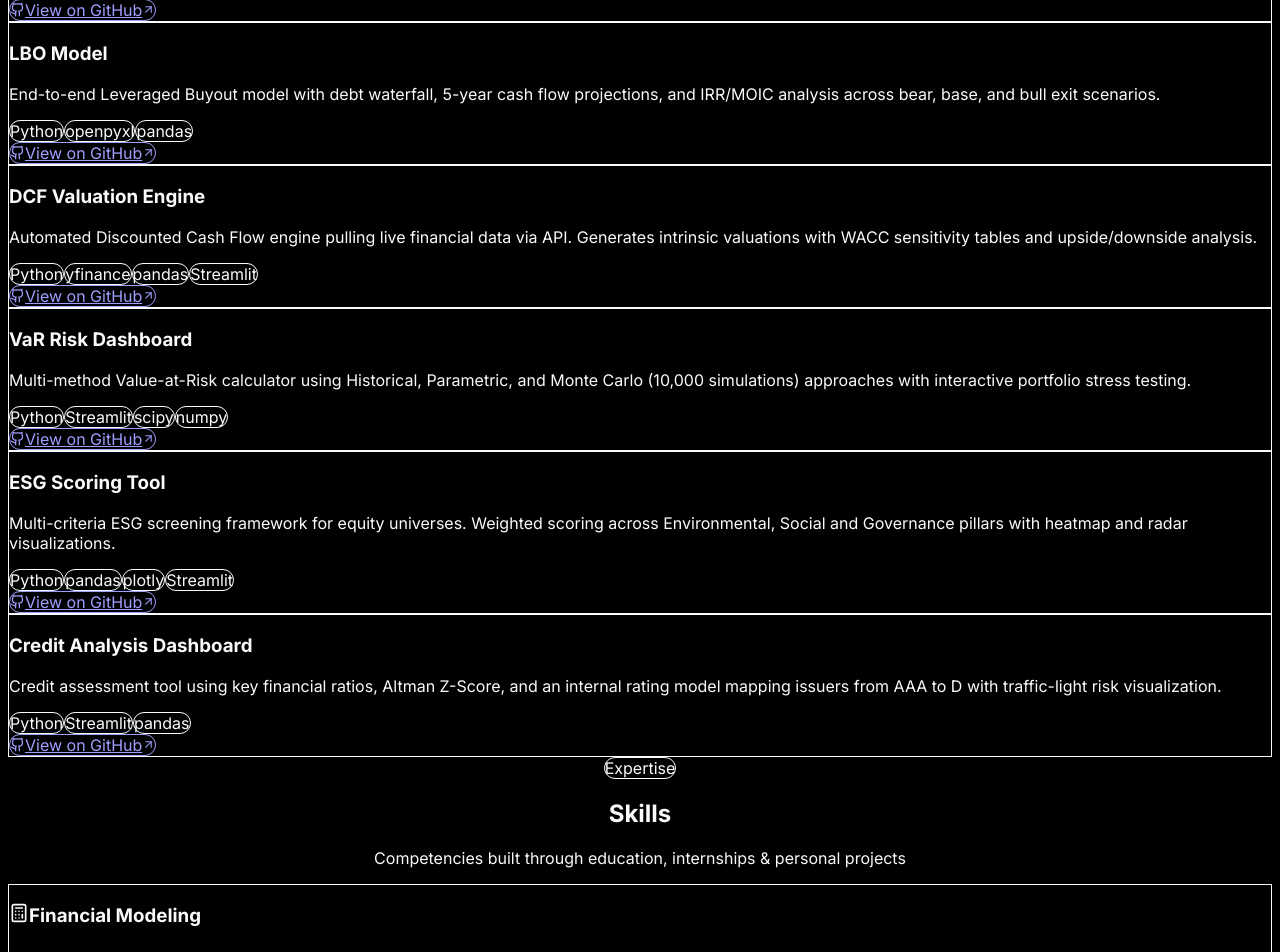
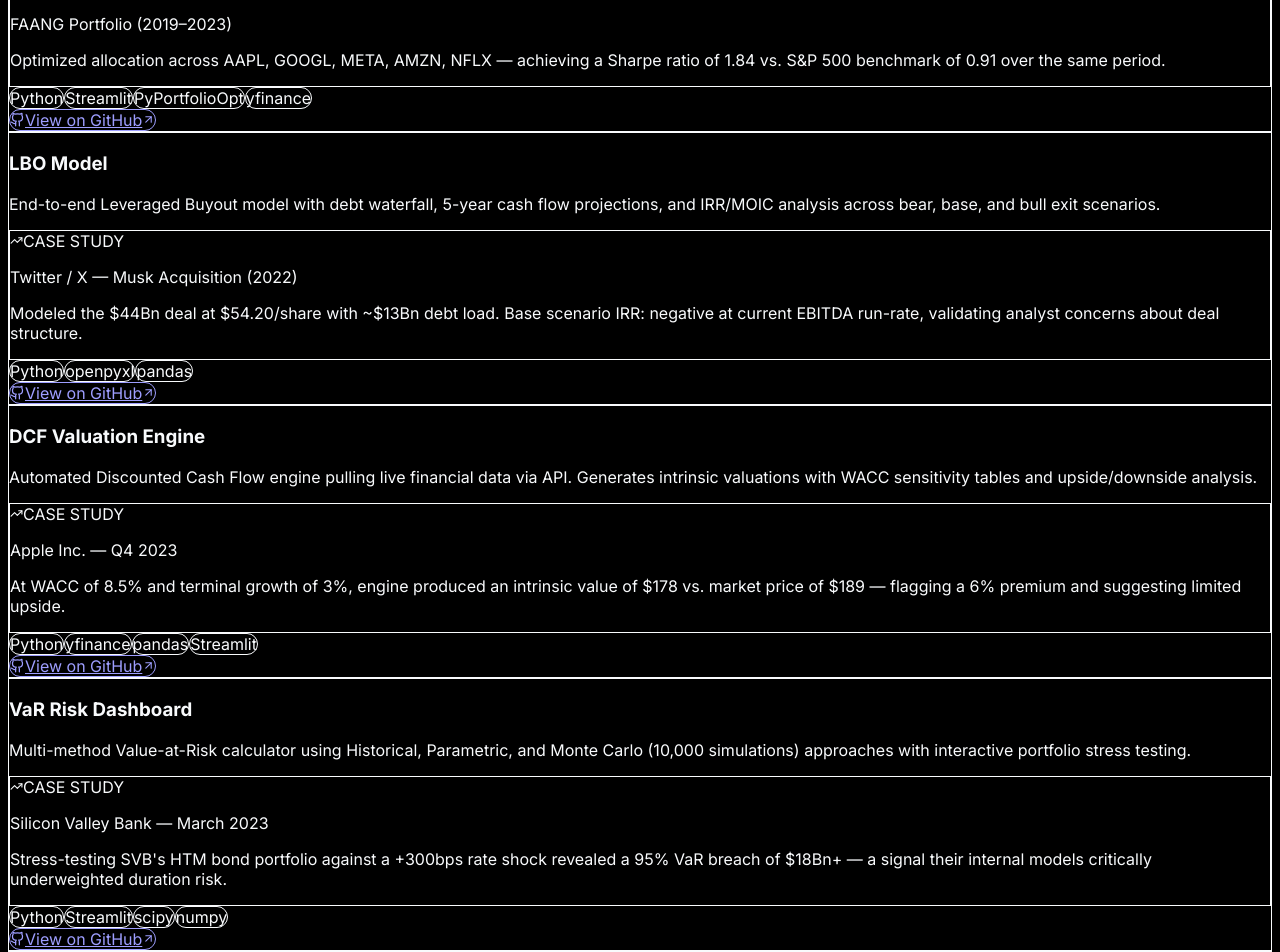
Before and after one commit to wxlly00/portfolio-finance, a Next.js app in the folder my-finance-portfolio/: page / in a window 1280 px wide. Shown: the part 2880-3832 px from the top of the page. Built offline with nearby package versions, Linux system fonts and the light colour scheme.

Commit message:
feat: add real-world case studies to each project card

```diff
--- a/my-finance-portfolio/components/Projects.tsx
+++ b/my-finance-portfolio/components/Projects.tsx
@@ -1,7 +1,7 @@
 "use client";
 import { motion, useInView } from "framer-motion";
 import { useRef } from "react";
-import { Github, ArrowUpRight } from "lucide-react";
+import { Github, ArrowUpRight, TrendingUp } from "lucide-react";
 
 const projects = [
   {
@@ -12,7 +12,14 @@
     github: "https://github.com/Wxlly00/portfolio-optimizer",
     gradient: "from-blue-950/80 via-blue-900/40 to-cyan-950/60",
     accentColor: "text-blue-400",
+    accentBorder: "border-blue-500/30",
+    accentBg: "bg-blue-500/10",
     emoji: "📊",
+    caseStudy: {
+      company: "FAANG Portfolio (2019–2023)",
+      insight: "Optimized allocation across AAPL, GOOGL, META, AMZN, NFLX — achieving a Sharpe ratio of 1.84 vs. S&P 500 benchmark of 0.91 over the same period.",
+      metric: "Sharpe +102%",
+    },
   },
   {
     title: "LBO Model",
@@ -22,7 +29,14 @@
     github: "https://github.com/Wxlly00/lbo-model",
     gradient: "from-violet-950/80 via-purple-900/40 to-blue-950/60",
     accentColor: "text-violet-400",
+    accentBorder: "border-violet-500/30",
+    accentBg: "bg-violet-500/10",
     emoji: "💰",
+    caseStudy: {
+      company: "Twitter / X — Musk Acquisition (2022)",
+      insight: "Modeled the $44Bn deal at $54.20/share with ~$13Bn debt load. Base scenario IRR: negative at current EBITDA run-rate, validating analyst concerns about deal structure.",
+      metric: "IRR: –12% base",
+    },
   },
   {
     title: "DCF Valuation Engine",
@@ -32,7 +46,14 @@
     github: "https://github.com/Wxlly00/dcf-engine",
     gradient: "from-emerald-950/80 via-teal-900/40 to-cyan-950/60",
     accentColor: "text-emerald-400",
+    accentBorder: "border-emerald-500/30",
+    accentBg: "bg-emerald-500/10",
     emoji: "🔢",
+    caseStudy: {
+      company: "Apple Inc. — Q4 2023",
+      insight: "At WACC of 8.5% and terminal growth of 3%, engine produced an intrinsic value of $178 vs. market price of $189 — flagging a 6% premium and suggesting limited upside.",
+      metric: "–6% vs market",
+    },
   },
   {
     title: "VaR Risk Dashboard",
@@ -42,7 +63,14 @@
     github: "https://github.com/Wxlly00/var-dashboard",
     gradient: "from-red-950/80 via-rose-900/40 to-pink-950/60",
     accentColor: "text-red-400",
+    accentBorder: "border-red-500/30",
+    accentBg: "bg-red-500/10",
     emoji: "⚡",
+    caseStudy: {
+      company: "Silicon Valley Bank — March 2023",
+      insight: "Stress-testing SVB's HTM bond portfolio against a +300bps rate shock revealed a 95% VaR breach of $18Bn+ — a signal their internal models critically underweighted duration risk.",
+      metric: "VaR breach: $18Bn+",
+    },
   },
   {
     title: "ESG Scoring Tool",
@@ -52,7 +80,14 @@
     github: "https://github.com/Wxlly00/esg-tool",
     gradient: "from-green-950/80 via-emerald-900/40 to-teal-950/60",
     accentColor: "text-green-400",
+    accentBorder: "border-green-500/30",
+    accentBg: "bg-green-500/10",
     emoji: "🌱",
+    caseStudy: {
+      company: "CAC40 Screener — TotalEnergies vs Schneider Electric",
+      insight: "TotalEnergies scored 38/100 on Environmental pillar vs Schneider Electric at 91/100. The 53-point gap drove a strong sell signal under ESG-weighted portfolio rebalancing.",
+      metric: "Score gap: 53pts",
+    },
   },
   {
     title: "Credit Analysis Dashboard",
@@ -62,7 +97,14 @@
     github: "https://github.com/Wxlly00/credit-dashboard",
     gradient: "from-amber-950/80 via-yellow-900/40 to-orange-950/60",
     accentColor: "text-amber-400",
+    accentBorder: "border-amber-500/30",
+    accentBg: "bg-amber-500/10",
     emoji: "🏛️",
+    caseStudy: {
+      company: "WeWork — 2022–2023 Distress",
+      insight: "Dashboard flagged WeWork with Altman Z-Score of 0.9 (distress zone < 1.23) 14 months before Chapter 11 filing. Internal rating: CCC–. Debt-to-EBITDA: 42x.",
+      metric: "Z-Score: 0.9 → Bankrupt",
+    },
   },
 ];
 
@@ -118,15 +160,37 @@
                       {project.category}
                     </span>
                   </div>
+                  {/* Metric badge */}
+                  <div className="absolute bottom-4 right-4">
+                    <span className={`text-xs font-bold px-3 py-1.5 rounded-full ${project.accentBg} border ${project.accentBorder} ${project.accentColor} backdrop-blur-sm font-mono`}>
+                      {project.caseStudy.metric}
+                    </span>
+                  </div>
                 </div>
 
                 <div className="p-7 relative">
                   <h3 className="text-2xl font-bold mb-3 text-white group-hover:text-blue-400 transition-colors">
                     {project.title}
                   </h3>
-                  <p className="text-gray-500 mb-6 leading-relaxed text-sm">
+                  <p className="text-gray-500 mb-5 leading-relaxed text-sm">
                     {project.description}
                   </p>
+
+                  {/* Case Study Block */}
+                  <div className={`mb-5 p-4 rounded-2xl border ${project.accentBorder} ${project.accentBg} backdrop-blur-sm`}>
+                    <div className="flex items-center gap-2 mb-2">
+                      <TrendingUp size={13} className={project.accentColor} />
+                      <span className={`text-xs font-semibold uppercase tracking-wider ${project.accentColor}`}>
+                        Case Study
+                      </span>
+                    </div>
+                    <p className={`text-xs font-semibold mb-1.5 ${project.accentColor}`}>
+                      {project.caseStudy.company}
+                    </p>
+                    <p className="text-xs text-gray-400 leading-relaxed">
+                      {project.caseStudy.insight}
+                    </p>
+                  </div>
 
                   {/* Tech tags */}
                   <div className="flex flex-wrap gap-2 mb-6">
```
